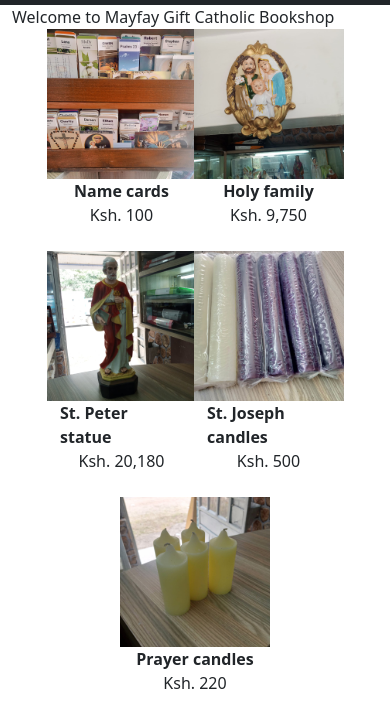
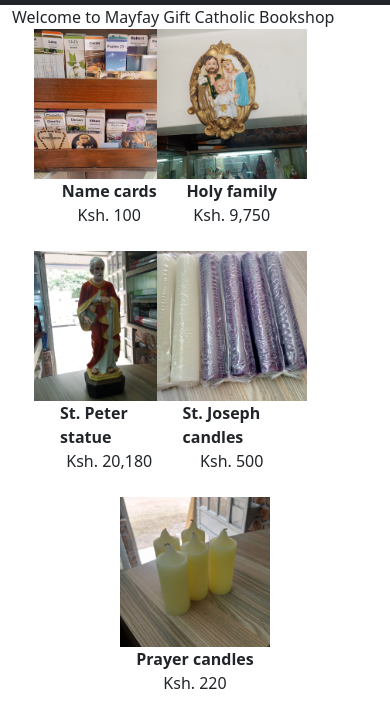
Before and after one commit to AdallaJr/templatepage, a plain HTML site: page shop.html in a window 390 px wide. Shown: the part 51-767 px from the top of the page. Drawn offline with nearby package versions, Linux system fonts and the light colour scheme.

Commit message:
Update shop.html

```diff
--- a/shop.html
+++ b/shop.html
@@ -42,22 +42,22 @@
         <div class="container px-5">
         <div class="row d-flex g-4">
 
-          <div class="col-6 col-md-4 col-lg-3 d-flex flex-column align-items-center justify-content-center" >
+          <div class="col-5 col-md-4 col-lg-3 d-flex flex-column align-items-center justify-content-center" >
             <img src="productImages/name cards.png" alt="" srcset="" class="product-image">
             <strong>Name cards</strong>
             Ksh. 100
           </div>
-          <div class="col-6 col-md-4 col-lg-3 d-flex flex-column align-items-center justify-content-center" >
+          <div class="col-5 col-md-4 col-lg-3 d-flex flex-column align-items-center justify-content-center" >
             <img src="productImages/Holy family.png" alt="" srcset="" class="product-image">
             <strong>Holy family</strong>
             Ksh. 9,750
           </div>
-          <div class="col-6 col-md-4 col-lg-3 d-flex flex-column align-items-center justify-content-center" >
+          <div class="col-5 col-md-4 col-lg-3 d-flex flex-column align-items-center justify-content-center" >
             <img src="productImages/St. Peter statue.png" alt="" srcset="" class="product-image">
             <strong>St. Peter statue</strong>
             Ksh. 20,180
           </div>
-          <div class="col-6 col-md-4 col-lg-3 d-flex flex-column align-items-center justify-content-center" >
+          <div class="col-5 col-md-4 col-lg-3 d-flex flex-column align-items-center justify-content-center" >
             <img src="productImages/St. Joseph candles.png" alt="" srcset="" class="product-image">
             <strong>St. Joseph candles</strong>
             Ksh. 500
```
